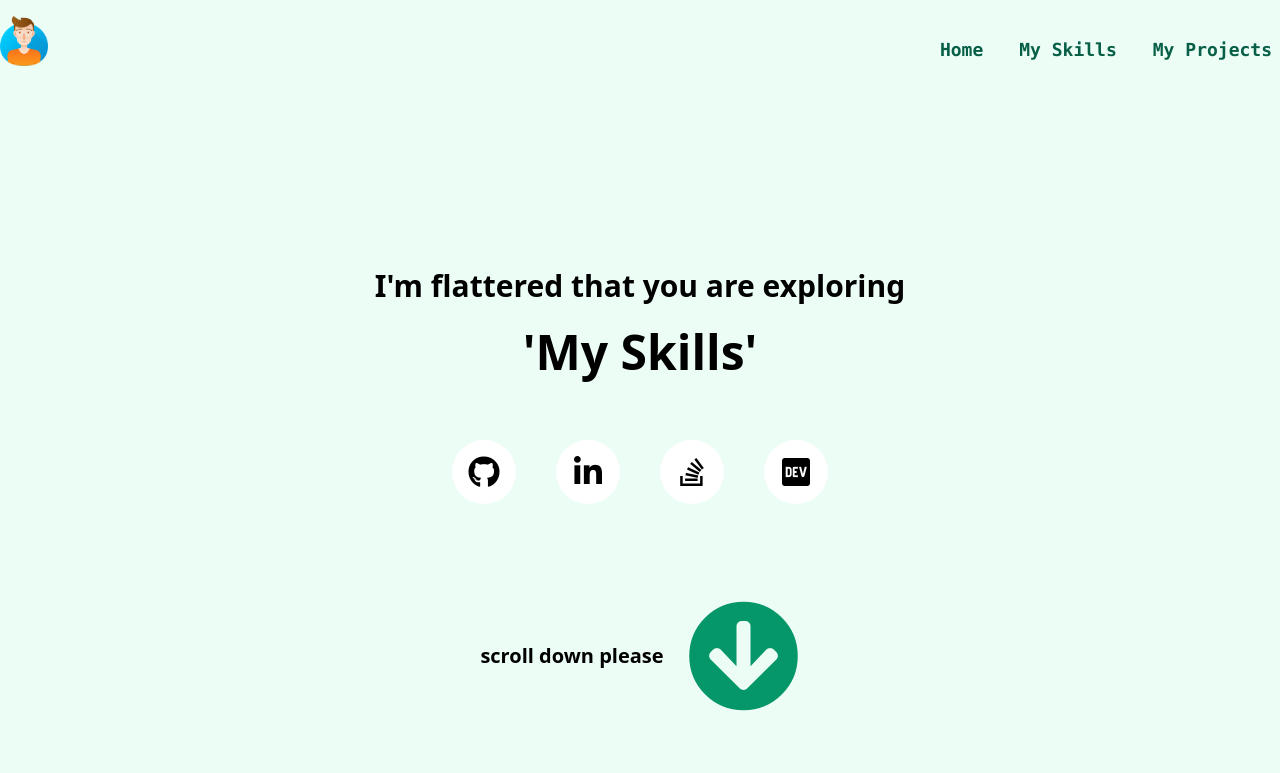
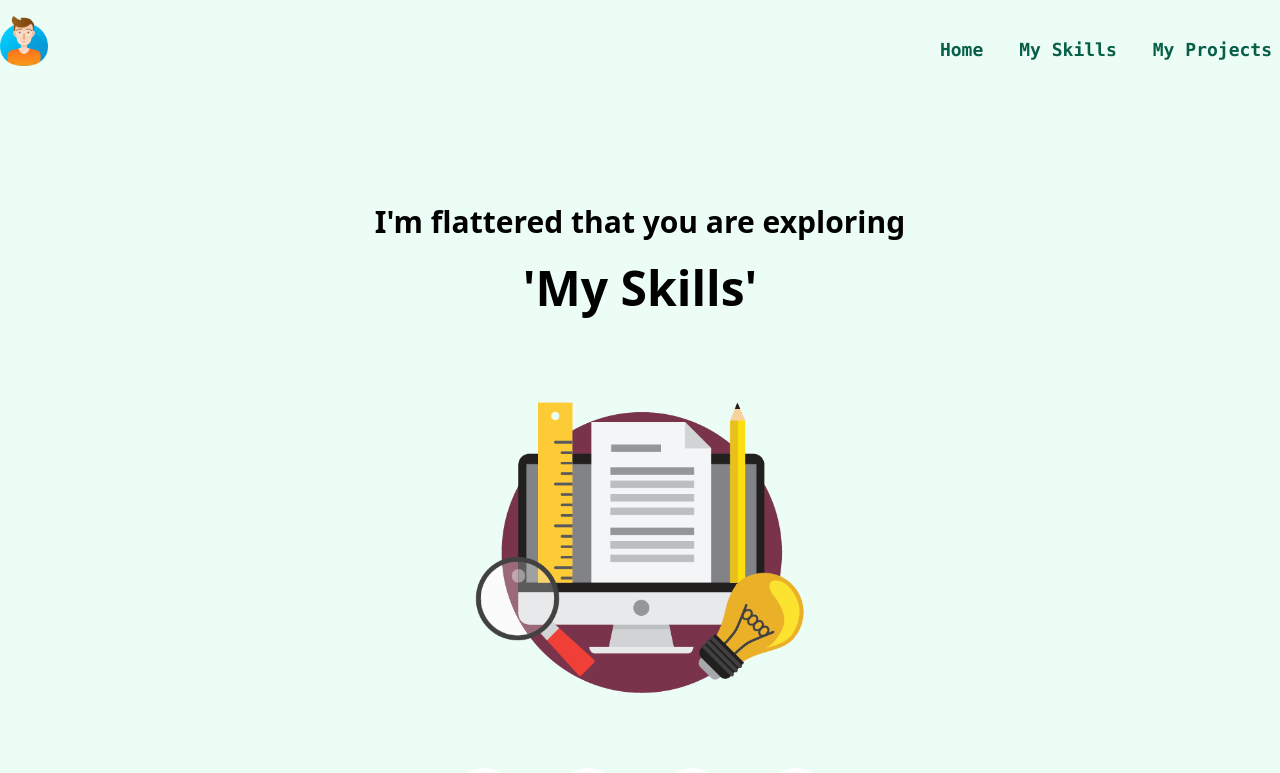
Before and after one commit to noob-coder14/portfolio, a React (Create React App) app: page /myskills in a window 1280 px wide. Shown: the top 773 px of the page. Built offline with nearby package versions, Linux system fonts and the light colour scheme.

Commit message:
new landing page  graphics added

```diff
--- a/src/Components/Landing.js
+++ b/src/Components/Landing.js
@@ -11,19 +11,19 @@ function Landing() {
                 </div>
                 {/* <div className="text-6xl font-semibold mt-3">Shuhat</div>
                 <div className="text-xl	mt-3">I'm a <span className="font-bold">Software Developer</span></div> */}
-                <button className="mt-4 bg-gray-200 hover:bg-gray-300 text-gray-800 font-bold py-2 px-4 rounded inline-flex items-center">
+                <button className="mt-8 bg-gray-200 hover:bg-gray-300 text-gray-800 font-bold py-2 px-4 rounded inline-flex items-center">
                     <svg className="fill-current w-4 h-4 mr-2" xmlns="http://www.w3.org/2000/svg" viewBox="0 0 20 20"><path d="M13 8V2H7v6H2l8 8 8-8h-5zM0 18h20v2H0v-2z"/></svg>
                     <span><form method="get" action="Kh Shuhat Uddin.pdf">
                         <button type="submit">Download My CV</button>
                     </form></span>
                 </button>
-                <div className="mt-6 mb-4 flex flex-row justify-center gap-x-12 relative">
+                <div className="mt-10 mb-4 flex flex-row justify-center gap-x-12 relative">
                     <div className="bg-white h-14 w-14 p-2.5 rounded-full hover:shadow-xl cursor-pointer"><a href="https://github.com/zipped36"><i className="fab fa-github fa-2x mx-auto"/></a></div>
                     <div className="bg-white h-14 w-14 p-2.5 rounded-full hover:shadow-xl cursor-pointer"><a href="https://stackoverflow.com/users/14694891/shuhat36"><i className="fab fa-stack-overflow fa-2x"/></a></div>
                     <div className="bg-white h-14 w-14 p-2.5 rounded-full hover:shadow-xl cursor-pointer"><a href="https://www.linkedin.com/in/khshuhatuddin/"><i className="fab fa-linkedin-in fa-2x"/></a></div>
                     <div className="bg-white h-14 w-14 p-2.5 rounded-full hover:shadow-xl cursor-pointer"><a href="https://dev.to/"><i className="fab fa-dev fa-2x"/></a></div>
                 </div>
-                <img src="color pencil.png" className="overflow-hidden"></img>
+                <img src="color pencil.png" className="float-right"></img>
             </div>
         </div>
     )
--- a/src/Components/LandingProject.js
+++ b/src/Components/LandingProject.js
@@ -2,20 +2,21 @@ import React from 'react'
 
 function LandingProject() {
     return (
-        <div className="h-screen bg-green-50 pt-64 z-0">
+        <div className="h-screen bg-green-50 pt-48 z-0">
             <div className="container mx-auto text-center">
                 <div className="text-3xl font-semibold mt-3">Can't thank you enough for visiting</div>
                 <div className="text-5xl font-semibold mt-6">'My Projects'</div>
-                    <div className="mt-16 self-start flex flex-row justify-center gap-x-10">
-                        <div className="bg-white p-4 h-16 w-16 rounded-full hover:shadow-xl cursor-pointer"><i className="fab fa-github fa-2x"/></div>
-                        <div className="bg-white p-4 h-16 w-16 rounded-full hover:shadow-xl cursor-pointer"><i className="fab fa-linkedin-in fa-2x"/></div>
-                        <div className="bg-white p-4 h-16 w-16 rounded-full hover:shadow-xl cursor-pointer"><i className="fab fa-stack-overflow fa-2x"/></div>
-                        <div className="bg-white p-4 h-16 w-16 rounded-full hover:shadow-xl cursor-pointer"><i className="fab fa-dev fa-2x"/></div>
-                    </div>
-                    <div className="flex mt-24 mb-24 justify-center gap-x-6">
+                <img src="projectlanding.png" className="h-96 w-5/12 mx-auto mt-12"></img>
+                <div className="mt-6 mb-4 flex flex-row justify-center gap-x-12 relative">
+                    <div className="bg-white h-14 w-14 p-2.5 rounded-full hover:shadow-xl cursor-pointer"><a href="https://github.com/zipped36"><i className="fab fa-github fa-2x mx-auto"/></a></div>
+                    <div className="bg-white h-14 w-14 p-2.5 rounded-full hover:shadow-xl cursor-pointer"><a href="https://stackoverflow.com/users/14694891/shuhat36"><i className="fab fa-stack-overflow fa-2x"/></a></div>
+                    <div className="bg-white h-14 w-14 p-2.5 rounded-full hover:shadow-xl cursor-pointer"><a href="https://www.linkedin.com/in/khshuhatuddin/"><i className="fab fa-linkedin-in fa-2x"/></a></div>
+                    <div className="bg-white h-14 w-14 p-2.5 rounded-full hover:shadow-xl cursor-pointer"><a href="https://dev.to/"><i className="fab fa-dev fa-2x"/></a></div>
+                </div>
+                    {/* <div className="flex mt-24 mb-24 justify-center gap-x-6">
                         <div className="text-xl font-bold self-center">scroll down please</div>
                         <span style={{color: "#059669"}}><i class="fas fa-arrow-circle-down fa-7x"></i></span>
-                    </div>
+                    </div> */}
                     <img src="color pencil.png" className="float-right"></img>
                 </div>
             </div>
--- a/src/Components/LandingSkills.js
+++ b/src/Components/LandingSkills.js
@@ -2,28 +2,29 @@ import React from 'react'
 
 function LandingSkills() {
     return (
-        <div className="h-screen bg-green-50 relative pt-64 z-0">
+        <div className="h-screen bg-green-50 relative pt-48 z-0">
             <div className="container mx-auto text-center">
                 {/* <div className="text-5xl"></div> */}
                 <div className="text-3xl font-semibold mt-3">I'm flattered that you are exploring</div>
                 <div className="text-5xl font-semibold mt-6">'My Skills'</div>
+                <img src="skillsimg.png" className="h-96 mx-auto mt-12"></img>
                 {/* <div className="text-xl	mt-3">I'm a <span className="font-bold">Software Developer</span></div> */}
                 {/* <button className="mt-5 bg-gray-200 hover:bg-gray-300 text-gray-800 font-bold py-2 px-4 rounded inline-flex items-center">
                     <svg className="fill-current w-4 h-4 mr-2" xmlns="http://www.w3.org/2000/svg" viewBox="0 0 20 20"><path d="M13 8V2H7v6H2l8 8 8-8h-5zM0 18h20v2H0v-2z"/></svg>
                     <span>Download My CV</span>
                 </button> */}
-                <div className="mt-16 self-start flex flex-row justify-center gap-x-10">
-                    <div className="bg-white p-4 h-16 w-16 rounded-full hover:shadow-xl cursor-pointer"><i className="fab fa-github fa-2x"/></div>
-                    <div className="bg-white p-4 h-16 w-16 rounded-full hover:shadow-xl cursor-pointer"><i className="fab fa-linkedin-in fa-2x"/></div>
-                    <div className="bg-white p-4 h-16 w-16 rounded-full hover:shadow-xl cursor-pointer"><i className="fab fa-stack-overflow fa-2x"/></div>
-                    <div className="bg-white p-4 h-16 w-16 rounded-full hover:shadow-xl cursor-pointer"><i className="fab fa-dev fa-2x"/></div>
+                <div className="mt-6 mb-4 flex flex-row justify-center gap-x-12 relative">
+                    <div className="bg-white h-14 w-14 p-2.5 rounded-full hover:shadow-xl cursor-pointer"><a href="https://github.com/zipped36"><i className="fab fa-github fa-2x mx-auto"/></a></div>
+                    <div className="bg-white h-14 w-14 p-2.5 rounded-full hover:shadow-xl cursor-pointer"><a href="https://stackoverflow.com/users/14694891/shuhat36"><i className="fab fa-stack-overflow fa-2x"/></a></div>
+                    <div className="bg-white h-14 w-14 p-2.5 rounded-full hover:shadow-xl cursor-pointer"><a href="https://www.linkedin.com/in/khshuhatuddin/"><i className="fab fa-linkedin-in fa-2x"/></a></div>
+                    <div className="bg-white h-14 w-14 p-2.5 rounded-full hover:shadow-xl cursor-pointer"><a href="https://dev.to/"><i className="fab fa-dev fa-2x"/></a></div>
                 </div>
 
-                <div className="flex mt-24 mb-24 justify-center gap-x-6">
+                {/* <div className="flex mt-24 mb-24 justify-center gap-x-6">
                     <div className="text-xl font-bold self-center">scroll down please</div>
                     <span style={{color: "#059669"}}><i class="fas fa-arrow-circle-down fa-7x"></i></span>
-                </div>
-                <img src="color pencil.png" className="overflow-hidden mx-auto"></img>
+                </div> */}
+                <img src="color pencil.png" className="float-right"></img>
             </div>
         </div>
     )
```
Also changed, not shown: public/projectlanding.png (added), public/skillsimg.png (added).
